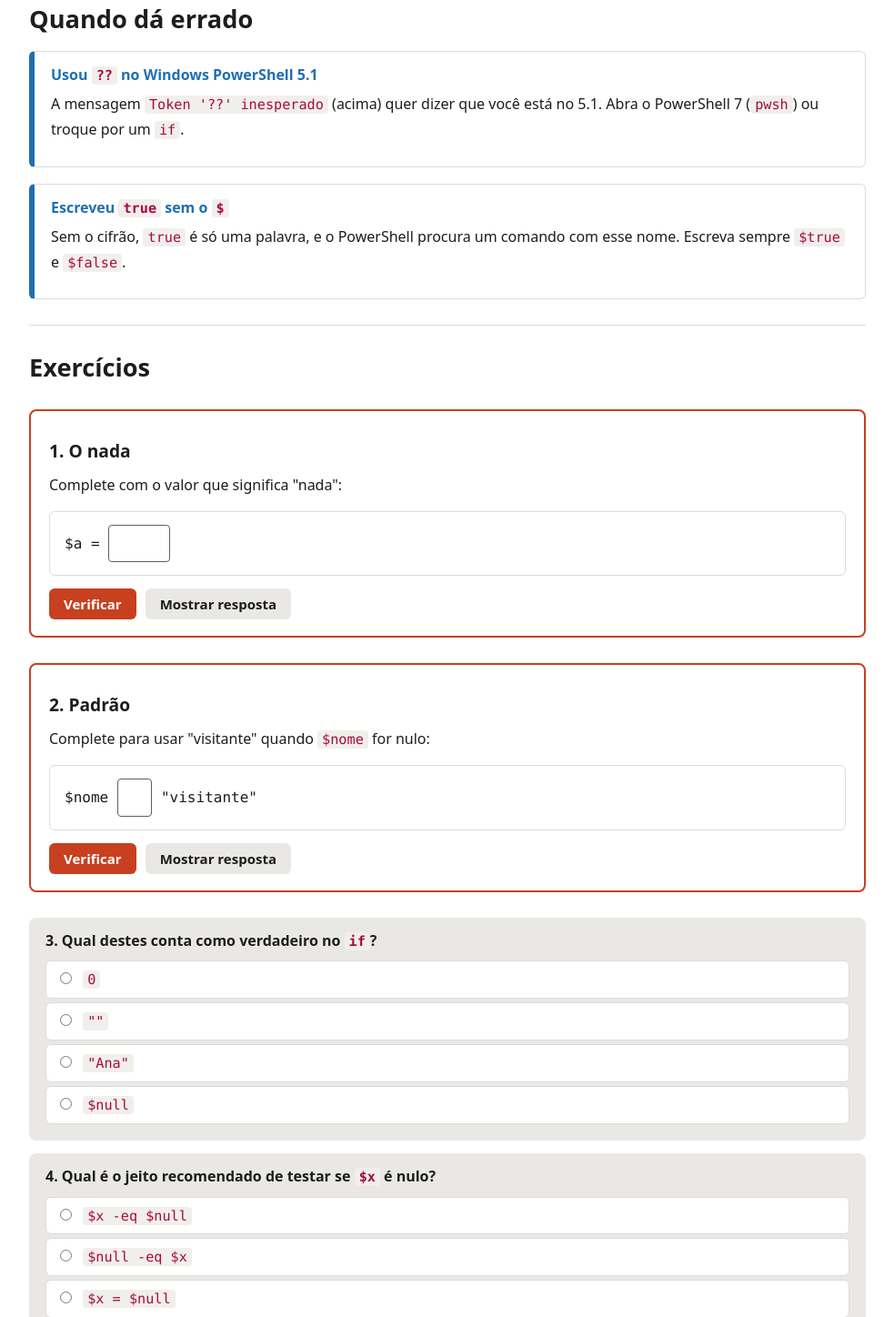
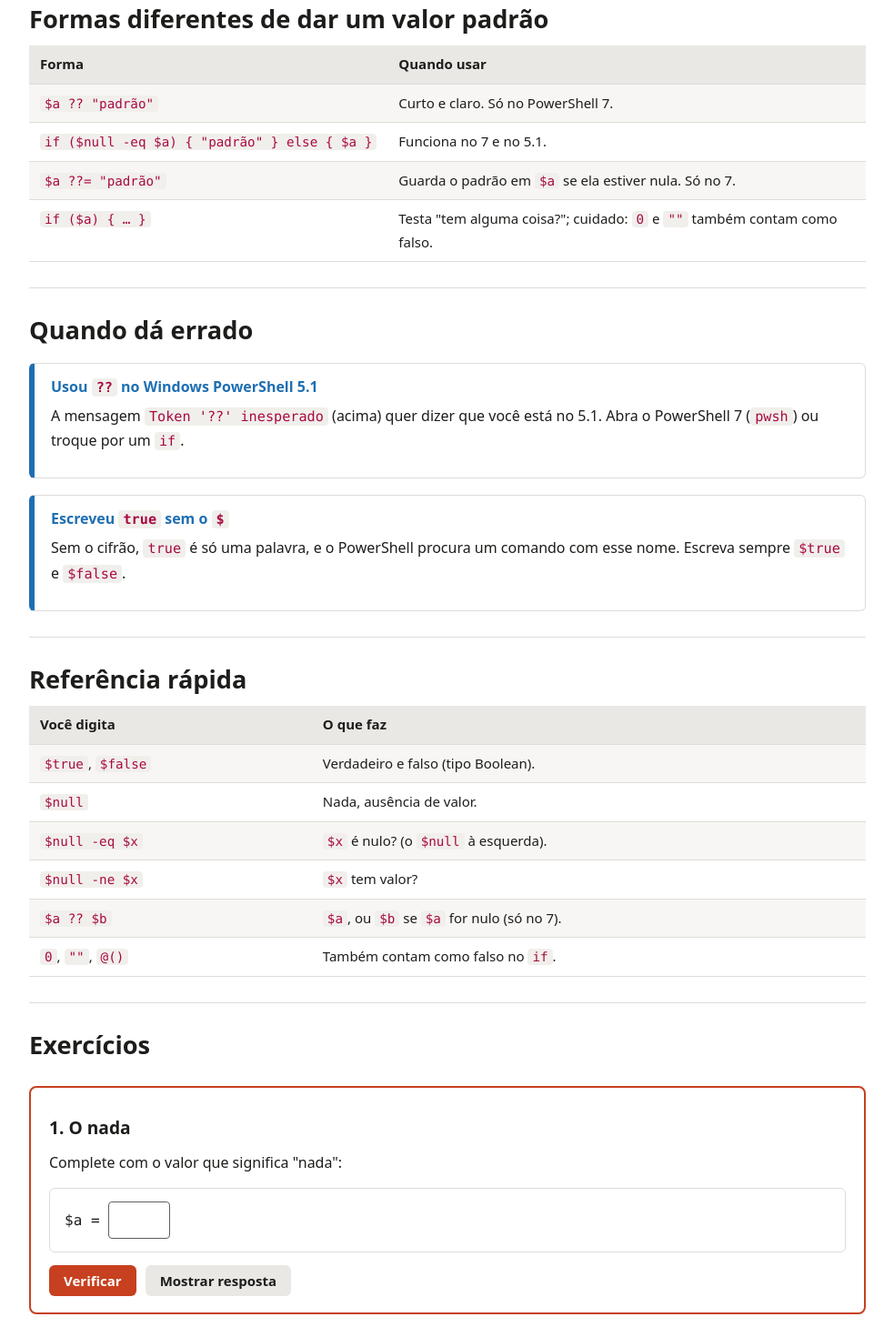
Before and after one commit to Wallysondevs/guia-powershell, a plain HTML site: page booleanos-null.html in a window 1280 px wide. Shown: the part 3069-4517 px from the top of the page at 91% size, without its empty margins (258-1241 px from the left). Drawn offline with Linux system fonts and the light colour scheme; a script that the page names is missing.

Commit message:
booleanos-null: estrutura da revisão (3 exercícios, Formas diferentes, Referência rápida)

```diff
--- a/booleanos-null.html
+++ b/booleanos-null.html
@@ -104,6 +104,17 @@ Token '??' inesperado na expressão ou instrução.
 </pre>
 "Token (pedaço) <code>??</code> inesperado." O 5.1 não conhece esse sinal. Lá, use um <code>if</code>: <code>if ($null -eq $a) { "padrão" } else { $a }</code>.</div>
 <hr>
+<h2>Formas diferentes de dar um valor padrão</h2>
+<div class="table-wrap">
+<table class="ref">
+<tr><th>Forma</th><th>Quando usar</th></tr>
+<tr><td><code>$a ?? "padrão"</code></td><td>Curto e claro. Só no PowerShell 7.</td></tr>
+<tr><td><code>if ($null -eq $a) { "padrão" } else { $a }</code></td><td>Funciona no 7 e no 5.1.</td></tr>
+<tr><td><code>$a ??= "padrão"</code></td><td>Guarda o padrão em <code>$a</code> se ela estiver nula. Só no 7.</td></tr>
+<tr><td><code>if ($a) { … }</code></td><td>Testa "tem alguma coisa?"; cuidado: <code>0</code> e <code>""</code> também contam como falso.</td></tr>
+</table>
+</div>
+<hr>
 <h2>Quando dá errado</h2>
 <div class="cenario">
 <strong>Usou <code>??</code> no Windows PowerShell 5.1</strong>
@@ -112,6 +123,19 @@ Token '??' inesperado na expressão ou instrução.
 <div class="cenario">
 <strong>Escreveu <code>true</code> sem o <code>$</code></strong>
 <p>Sem o cifrão, <code>true</code> é só uma palavra, e o PowerShell procura um comando com esse nome. Escreva sempre <code>$true</code> e <code>$false</code>.</p>
+</div>
+<hr>
+<h2>Referência rápida</h2>
+<div class="table-wrap">
+<table class="ref">
+<tr><th>Você digita</th><th>O que faz</th></tr>
+<tr><td><code>$true</code>, <code>$false</code></td><td>Verdadeiro e falso (tipo Boolean).</td></tr>
+<tr><td><code>$null</code></td><td>Nada, ausência de valor.</td></tr>
+<tr><td><code>$null -eq $x</code></td><td><code>$x</code> é nulo? (o <code>$null</code> à esquerda).</td></tr>
+<tr><td><code>$null -ne $x</code></td><td><code>$x</code> tem valor?</td></tr>
+<tr><td><code>$a ?? $b</code></td><td><code>$a</code>, ou <code>$b</code> se <code>$a</code> for nulo (só no 7).</td></tr>
+<tr><td><code>0</code>, <code>""</code>, <code>@()</code></td><td>Também contam como falso no <code>if</code>.</td></tr>
+</table>
 </div>
 <hr>
 <h2>Exercícios</h2>
@@ -125,19 +149,25 @@ Token '??' inesperado na expressão ou instrução.
 <p>Complete para usar "visitante" quando <code>$nome</code> for nulo:</p>
 <div class="ex-code">$nome <input data-answer="??" aria-label="operador"> "visitante"</div>
 </div>
+<div class="exercise">
+<h3>3. Verdadeiro</h3>
+<p>Complete com o valor verdadeiro:</p>
+<div class="ex-code">$ativo = <input data-answer="$true" aria-label="resposta"></div>
+</div>
+
 <div class="mc" data-answer="3">
-<p class="mc-q">3. Qual destes conta como <strong>verdadeiro</strong> no <code>if</code>?</p>
-<label><input type="radio" name="q3"> <code>0</code></label>
-<label><input type="radio" name="q3"> <code>""</code></label>
-<label><input type="radio" name="q3"> <code>"Ana"</code></label>
-<label><input type="radio" name="q3"> <code>$null</code></label>
+<p class="mc-q">4. Qual destes conta como <strong>verdadeiro</strong> no <code>if</code>?</p>
+<label><input type="radio" name="q4"> <code>0</code></label>
+<label><input type="radio" name="q4"> <code>""</code></label>
+<label><input type="radio" name="q4"> <code>"Ana"</code></label>
+<label><input type="radio" name="q4"> <code>$null</code></label>
 </div>
 <div class="mc" data-answer="2">
-<p class="mc-q">4. Qual é o jeito recomendado de testar se <code>$x</code> é nulo?</p>
-<label><input type="radio" name="q4"> <code>$x -eq $null</code></label>
-<label><input type="radio" name="q4"> <code>$null -eq $x</code></label>
-<label><input type="radio" name="q4"> <code>$x = $null</code></label>
-<label><input type="radio" name="q4"> <code>null -eq $x</code></label>
+<p class="mc-q">5. Qual é o jeito recomendado de testar se <code>$x</code> é nulo?</p>
+<label><input type="radio" name="q5"> <code>$x -eq $null</code></label>
+<label><input type="radio" name="q5"> <code>$null -eq $x</code></label>
+<label><input type="radio" name="q5"> <code>$x = $null</code></label>
+<label><input type="radio" name="q5"> <code>null -eq $x</code></label>
 </div>
 <div class="tryps" data-goal="out:Cidade: não informada;;src:\?\?;;semerro">
 <p class="try-task"><strong>Missão final:</strong> com <code>??</code>, mostre <code>Cidade: não informada</code> quando <code>$cidade</code> for nulo.</p>
```
